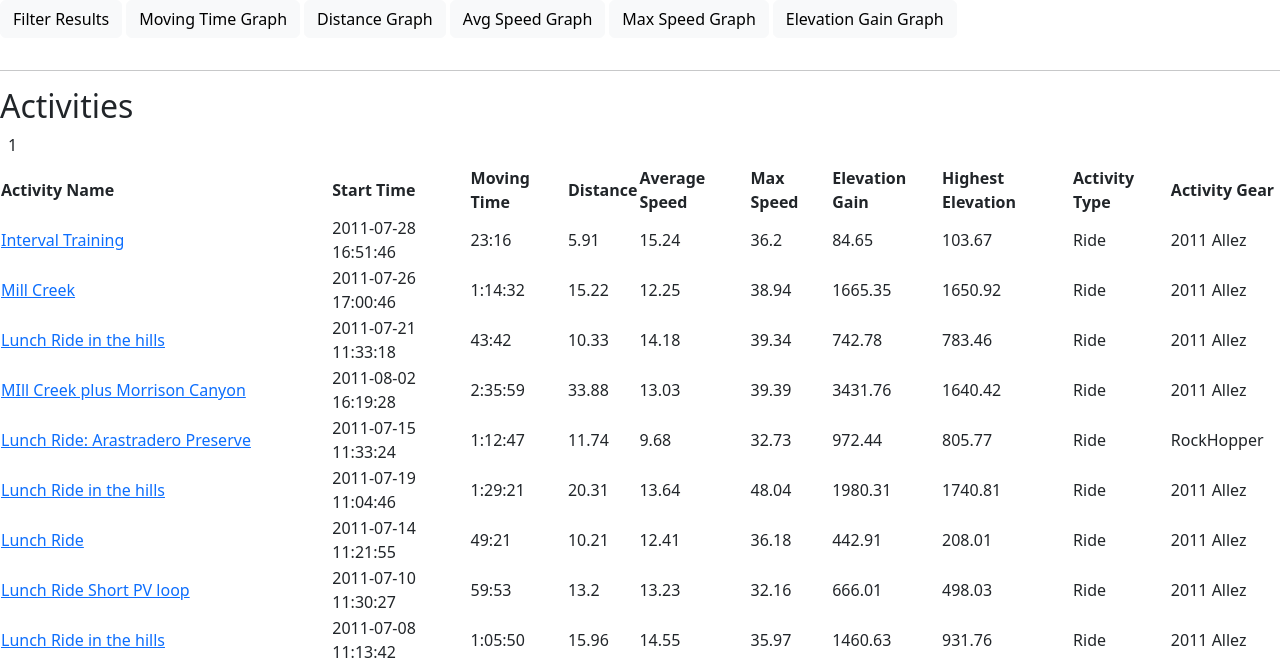
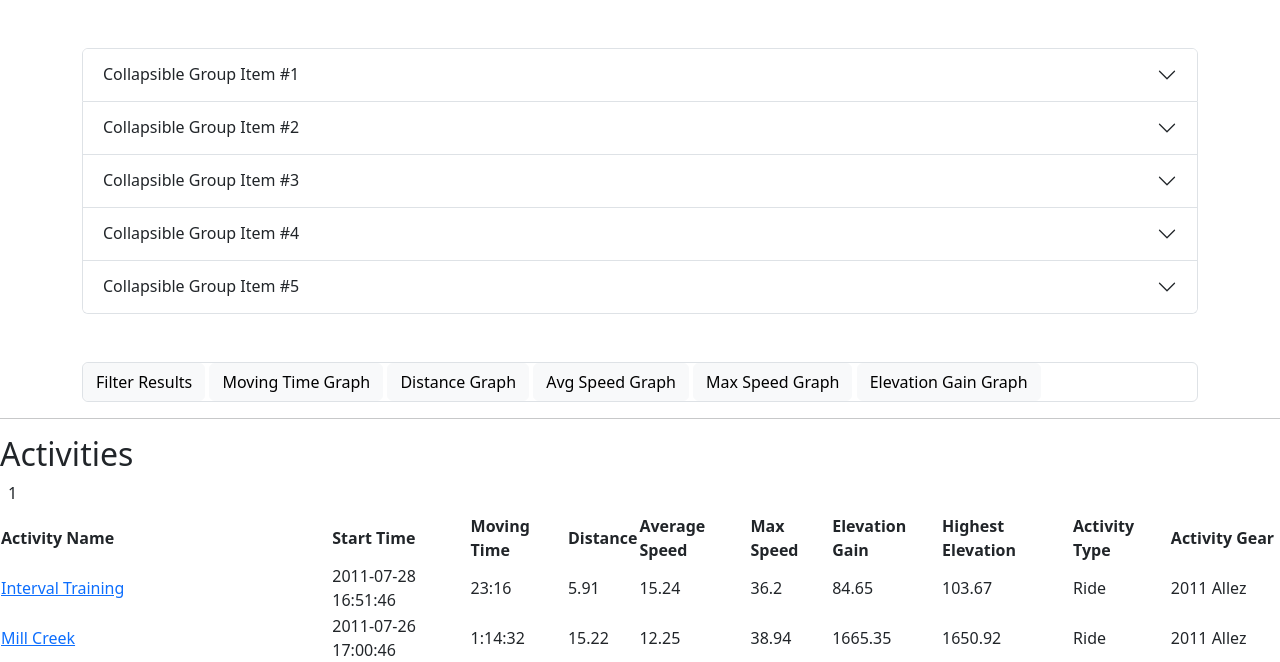
Before and after one commit to KColagiovanni/Strava_Activity, a Flask app: template templates/filter_activities.html in a window 1280 px wide. Shown: the part 56-718 px from the top of the page. Run offline with Flask 3, Linux system fonts and the light colour scheme; the template is opened without the code that fills it: values that come from a table or form of the project are taken from there, most other values are stand-ins (such as "Sample title", 1, 10 or a date in 2020); some libraries are stand-ins or nearby versions.

Commit message:
Trying to add accordian behavior to the collapse buttons and also experimenting with the actual accordion component.

```diff
--- a/static/js/main.js
+++ b/static/js/main.js
@@ -12,3 +12,4 @@ function getDropdownTypeValue() {
 
 const collapseElementList = document.querySelectorAll('.collapse')
 const collapseList = [...collapseElementList].map(collapseEl => new bootstrap.Collapse(collapseEl))
+console.log(collapseElementList)
--- a/templates/filter_activities.html
+++ b/templates/filter_activities.html
@@ -5,15 +5,123 @@
 {% endblock %}
 
 {% block body %}
+<div class="container mt-5">
+    <div class="accordion" id="accordionExample">
+        <!-- First Collapsible Element -->
+        <div class="accordion-item">
+            <h2 class="accordion-header" id="headingOne">
+                <button class="accordion-button collapsed"
+                        type="button"
+                        data-bs-toggle="collapse"
+                        data-bs-target="#collapseOne"
+                        aria-expanded="false"
+                        aria-controls="collapseOne">
+                    Collapsible Group Item #1
+                </button>
+            </h2>
+            <div id="collapseOne"
+                 class="accordion-collapse collapse"
+                 data-bs-parent="#accordionExample">
+                <div class="accordion-body">{{ plot_moving_time_data | safe }}</div>
+            </div>
+        </div>
+
+        <!-- Second Collapsible Element -->
+        <div class="accordion-item">
+            <h2 class="accordion-header" id="headingTwo">
+                <button class="accordion-button collapsed"
+                        type="button"
+                        data-bs-toggle="collapse"
+                        data-bs-target="#collapseTwo"
+                        aria-expanded="false"
+                        aria-controls="collapseTwo">
+                    Collapsible Group Item #2
+                </button>
+            </h2>
+            <div id="collapseTwo"
+                 class="accordion-collapse collapse"
+                 data-bs-parent="#accordionExample">
+                <div class="accordion-body">{{ plot_distance_data | safe }}</div>
+            </div>
+        </div>
+
+        <!-- Third Collapsible Element -->
+        <div class="accordion-item">
+            <h2 class="accordion-header" id="headingThree">
+                <button class="accordion-button collapsed"
+                        type="button"
+                        data-bs-toggle="collapse"
+                        data-bs-target="#collapseThree"
+                        aria-expanded="false"
+                        aria-controls="collapseThree">
+                    Collapsible Group Item #3
+                </button>
+            </h2>
+            <div id="collapseThree"
+                 class="accordion-collapse collapse"
+                 data-bs-parent="#accordionExample">
+                <div class="accordion-body">{{ plot_avg_speed_data | safe }}</div>
+            </div>
+        </div>
+
+        <!-- Fourth Collapsible Element -->
+        <div class="accordion-item">
+            <h2 class="accordion-header" id="headingFour">
+                <button class="accordion-button collapsed"
+                        type="button"
+                        data-bs-toggle="collapse"
+                        data-bs-target="#collapseFour"
+                        aria-expanded="false"
+                        aria-controls="collapseFour">
+                    Collapsible Group Item #4
+                </button>
+            </h2>
+            <div id="collapseFour"
+                 class="accordion-collapse collapse"
+                 data-bs-parent="#accordionExample">
+                <div class="accordion-body">{{ plot_max_speed_data | safe }}</div>
+            </div>
+        </div>
+
+        <!-- Fifth Collapsible Element -->
+        <div class="accordion-item">
+            <h2 class="accordion-header" id="headingFive">
+                <button class="accordion-button collapsed"
+                        type="button"
+                        data-bs-toggle="collapse"
+                        data-bs-target="#collapseFive"
+                        aria-expanded="false"
+                        aria-controls="collapseFive">
+                    Collapsible Group Item #5
+                </button>
+            </h2>
+            <div id="collapseFive"
+                 class="accordion-collapse collapse"
+                 data-bs-parent="#accordionExample">
+                <div class="accordion-body">{{ plot_elevation_gain_data | safe }}</div>
+            </div>
+        </div>
+    </div>
+</div>
 <!--    <ul class="nav nav-tabs">-->
 <!--        <li class="nav-item">-->
 
+    <div class="container mt-5">
+        <div class="accordion" id="accordionExample">
+            <div class="accordion-item">
+<!--            <h2 class="accordion-header" id="headingOne">-->
+<!--                <button class="accordion-button" type="button" data-bs-toggle="collapse" data-bs-target="#collapseOne" aria-expanded="true" aria-controls="collapseOne">-->
+<!--                    Collapsible Group Item #1-->
+<!--                </button>-->
+<!--            </h2>-->
+
     <!-- Filtering the Results -->
-    <p class="d-inline-flex gap-1">
+<!--    <p class="d-inline-flex gap-1" id="test">-->
                 <button class="btn btn-light"
                         type="button"
                         data-bs-toggle="collapse"
                         data-bs-target="#collapseFilter"
+                        data-bs-parent="#accordionExample"
                         aria-expanded="false"
                         aria-controls="collapseFilter">
                     Filter Results
```
Also changed, not shown: other parts of templates/filter_activities.html (+21 -13 lines). Lines whose indentation alone changed are shown as unchanged.
